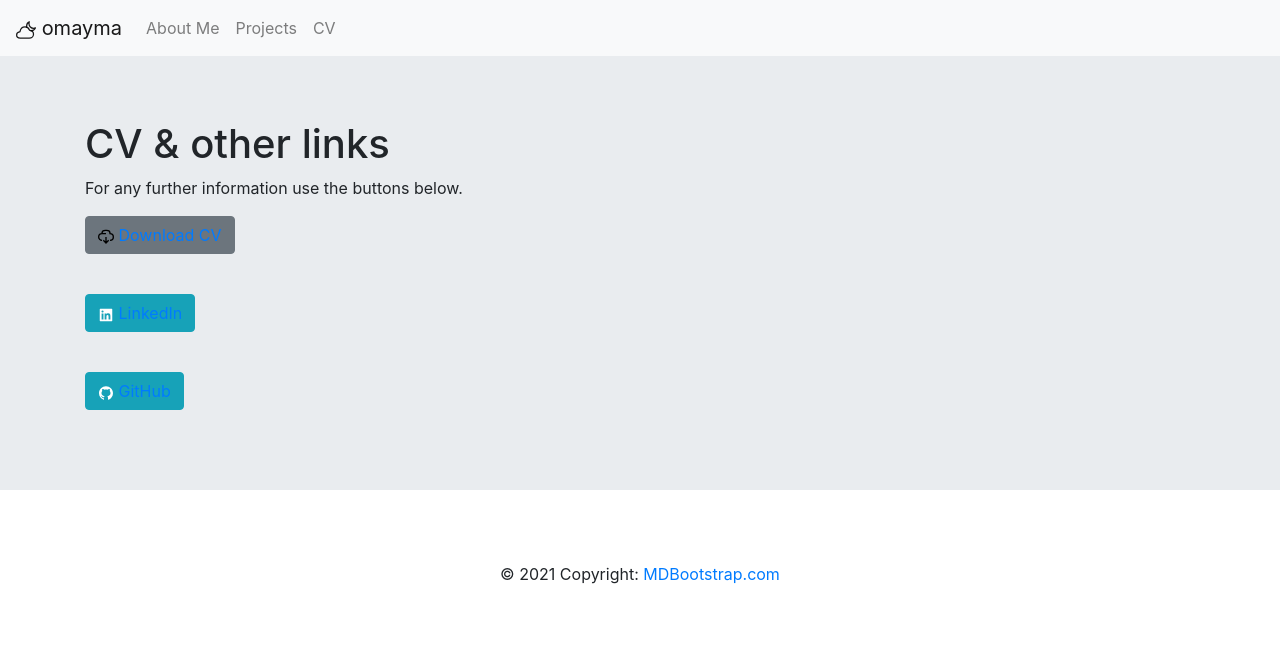
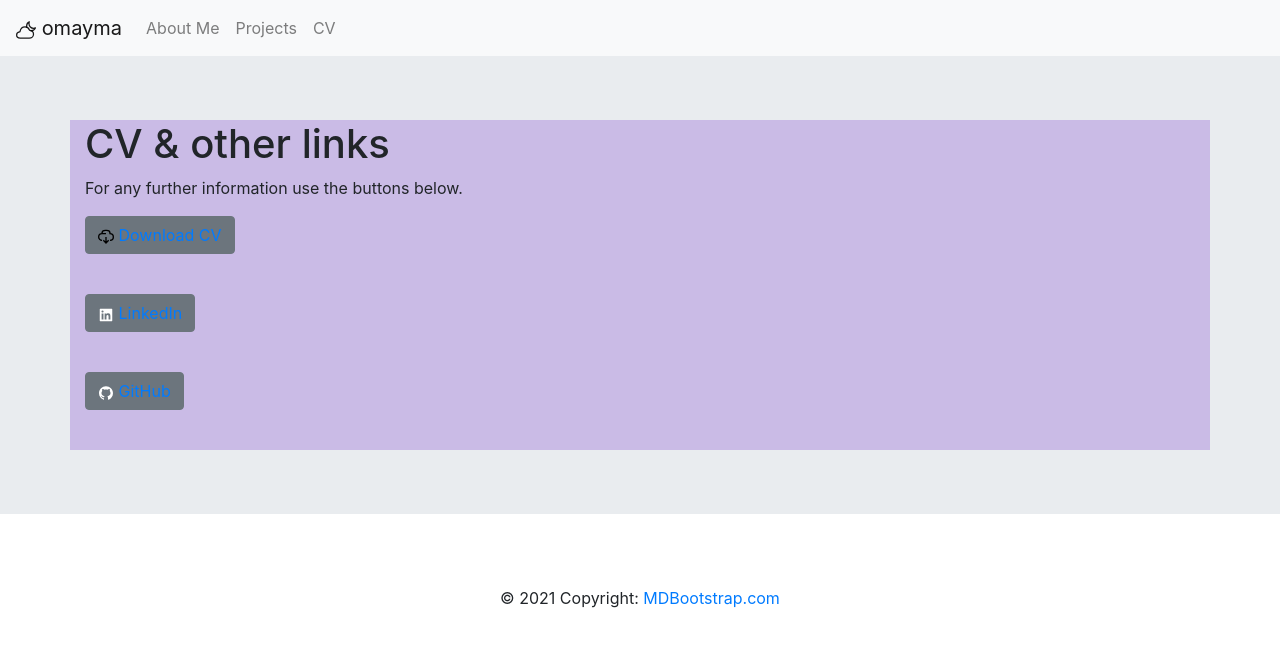
Before and after one commit to omaymaahmad/react-profile, a React (Create React App) app: page /cv in a window 1280 px wide. Shown: the top 646 px of the page. Built offline with nearby package versions, Linux system fonts and the light colour scheme.

Commit message:
feat: cv container styling

```diff
--- /dev/null
+++ b/src/Components/CV.css
@@ -0,0 +1,3 @@
+.cvContainer {
+    background-color:rgb(202, 187, 230);
+}
--- a/src/Components/CV.js
+++ b/src/Components/CV.js
@@ -4,11 +4,12 @@ import { GrCloudDownload } from "react-icons/gr";
 import cv from "../Assets/Omayma-Ahmad-Resume.pdf";
 import { AiFillLinkedin } from "react-icons/ai";
 import { AiFillGithub } from "react-icons/ai";
+import "./CV.css";
 
 function CV() {
   return (
     <>
-      <body>
+      <body >
         <Jumbotron fluid>
           <Container className="cvContainer">
             <h1>CV & other links</h1>
@@ -23,7 +24,7 @@ function CV() {
             </p>
             <br></br>
             <p>
-              <Button variant="info">
+              <Button variant="secondary">
                 <AiFillLinkedin />{" "}
                 <a href="https://www.linkedin.com/in/omayma-ahmad-14922a1b8/">
                   LinkedIn
@@ -32,13 +33,14 @@ function CV() {
             </p>
             <br></br>
             <p>
-              <Button variant="info">
+              <Button variant="secondary">
                 <AiFillGithub />{" "}
                 <a href="https://github.com/omaymaahmad">
                   GitHub
                 </a>
               </Button>
             </p>
+            <br></br>
           </Container>
         </Jumbotron>
       </body>
```
